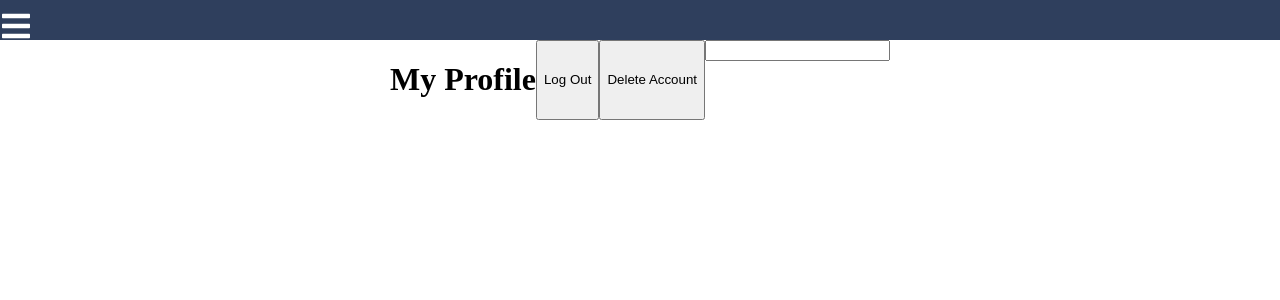
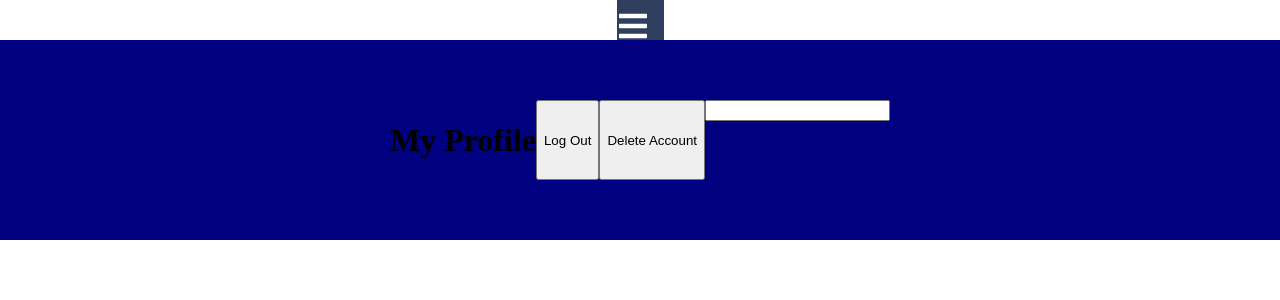
Before and after one commit to DonVlad1/m40Group1Front-End, a React (Create React App) app: page /profile in a window 1280 px wide. Shown: the top 300 px of the page. Built offline with nearby package versions, Linux system fonts and the light colour scheme.

Commit message:
app flexbox change

```diff
--- a/src/App.js
+++ b/src/App.js
@@ -9,7 +9,7 @@ import Login from "./pages/login"
 function App(props) {
   return (
     <BrowserRouter>
-      <div className="App">
+      <div className="App flexbox">
         <Navbar />
         <Routes>
             <Route path='/' element = {<Home />} />
--- a/src/css/App.css
+++ b/src/css/App.css
@@ -14,11 +14,6 @@ body {
     height: inherit;
 }
 
-.App {
-    width: inherit;
-    height: inherit;
-}
-
 .flexbox {
 	display: flex;
 	flex-flow: row wrap;
--- a/src/css/postCreate.css
+++ b/src/css/postCreate.css
@@ -1,5 +1,6 @@
-#postCreatContent {
-    width: 70%;
+#postCreateContent {
+    width: 100vw;
     height: 200px;
     background-color: navy;
+    align-self: center;
 }
--- a/src/pages/postCreate.js
+++ b/src/pages/postCreate.js
@@ -5,7 +5,7 @@ function PostCreate() {
     return (
         <>
             <div id="postCreateContent" className="flexbox">
-                <form id="postCreateForm">
+                <form id="postCreateForm" className="flexbox">
                     <input />
                 </form>
             </div>
```
